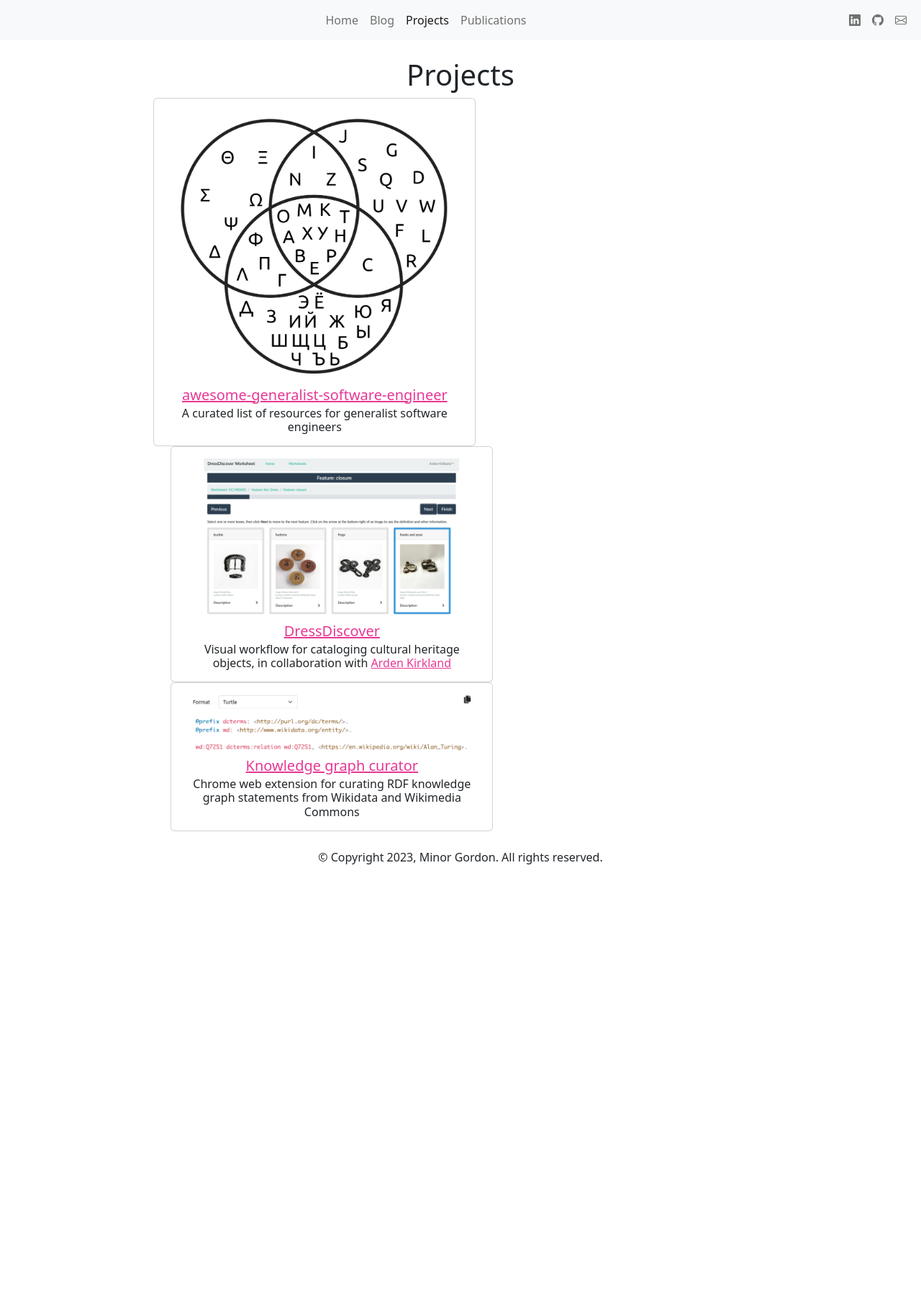
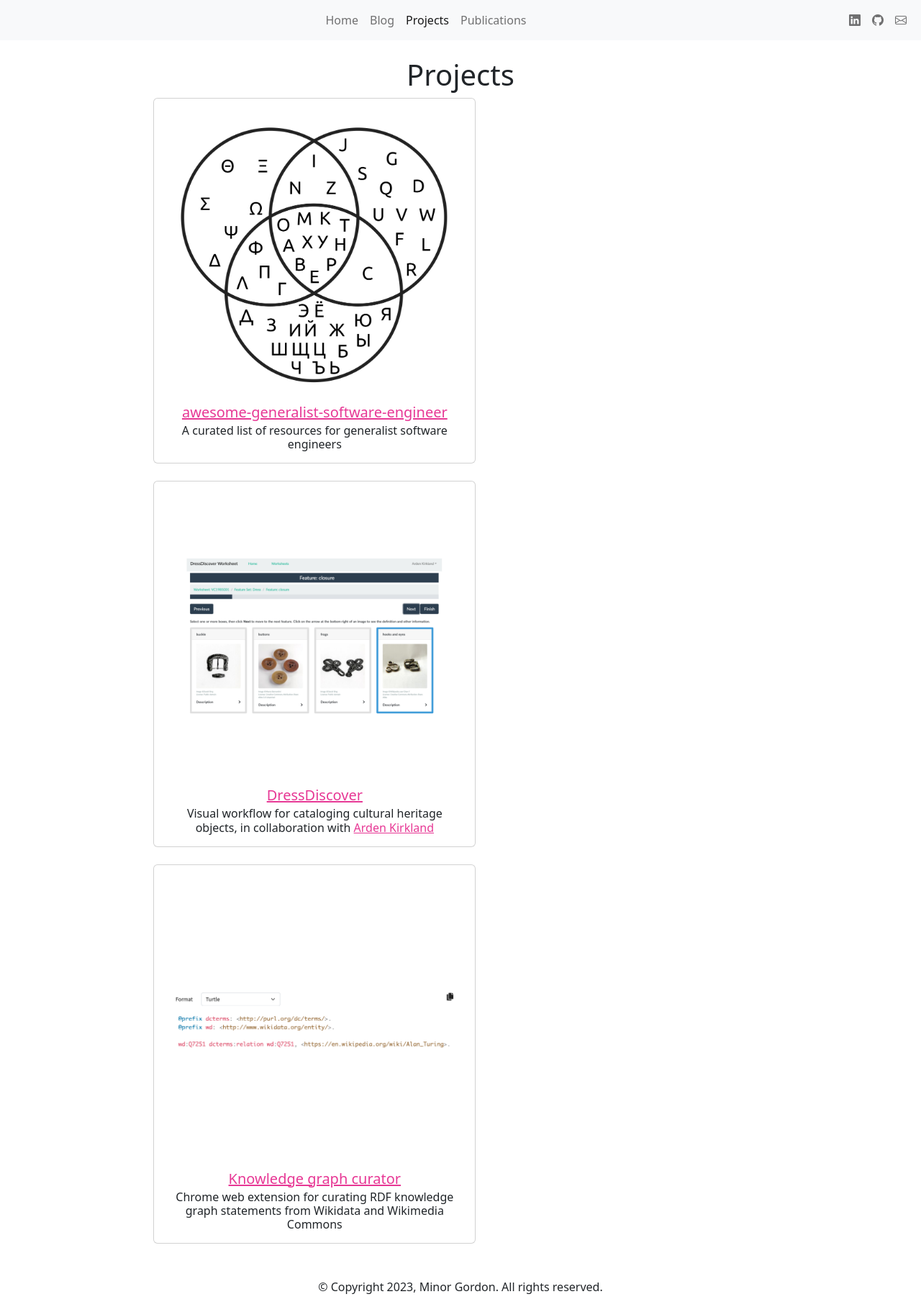
Before and after one commit to minorg/minorgordon.net, a Jekyll site: the page built from projects.html, in a window 1280 px wide. Shown: the whole page at 72% size. Built offline with Jekyll 4.4.1, drawn with Linux system fonts in a browser that asks for light colours; nearby versions of some CDN libraries; before the commit the page ends 1219 px from its top, so only the background shows below that.

Commit message:
tweak project page styling

```diff
--- a/_includes/project-card.html
+++ b/_includes/project-card.html
@@ -1,7 +1,7 @@
-<div class="card text-center {{ include.class }}" style="width: 28rem">
+<div class="card text-center mb-4 {{ include.class }}" style="width: 28rem">
     <div class="card-body d-flex flex-column">
-        <div class="align-items-center d-flex flex-grow-1 justify-content-center">
-            <a href="{{ include.href }}" target="_blank"><img class="card-img" src="{{ include.img_src }}" /></a>
+        <div class="align-items-center d-flex flex-grow-1 justify-content-center" style="min-height: 400px">
+            <a href="{{ include.href }}" target="_blank"><img class="card-img" src="{{ include.img_src }}" style="max-height: 400px; max-width: 400px" /></a>
         </div>
         <h5 class="card-title mt-2"><a class="card-link" href="{{ include.href }}" target="_blank">{{ include.title }}</a></h5>
         <h6 class="card-subtitle">{{ include.subtitle }}</h6>
--- a/projects.html
+++ b/projects.html
@@ -10,20 +10,21 @@ title: Projects
     </div>
     <div class="row">
         {% include project-card.html
+            class="me-4"
             href="https://github.com/minorg/awesome-generalist-software-engineer"
             img_src="/img/awesome-generalist-software-engineer.png"
             subtitle="A curated list of resources for generalist software engineers"
             title="awesome-generalist-software-engineer"
         %}
         {% include project-card.html
-            class="ms-4"
+            class="me-4"
             href="https://www.ardenkirkland.com/work/portfolio/dressdiscover/"
             img_src="/img/dressdiscover.png"
             subtitle="Visual workflow for cataloging cultural heritage objects, in collaboration with <a href=\"https://www.ardenkirkland.com\">Arden Kirkland</a>"
             title="DressDiscover"
         %}
         {% include project-card.html
-        class="ms-4"
+        class="me-4"
         href="https://github.com/minorg/knowledge-graph-curator"
         img_src="/img/knowledge-graph-curator.png"
         subtitle="Chrome web extension for curating RDF knowledge graph statements from Wikidata and Wikimedia Commons"
```
